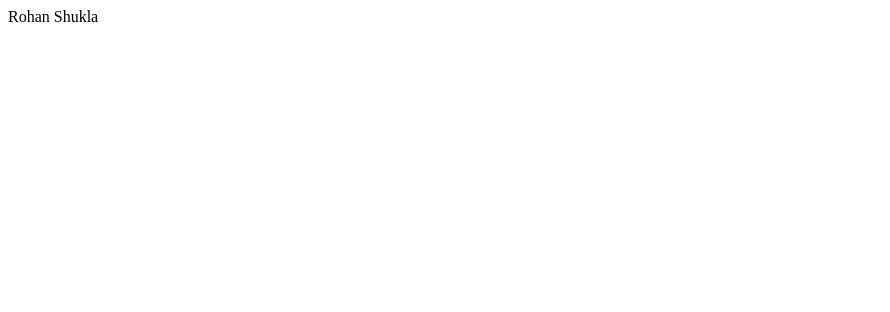
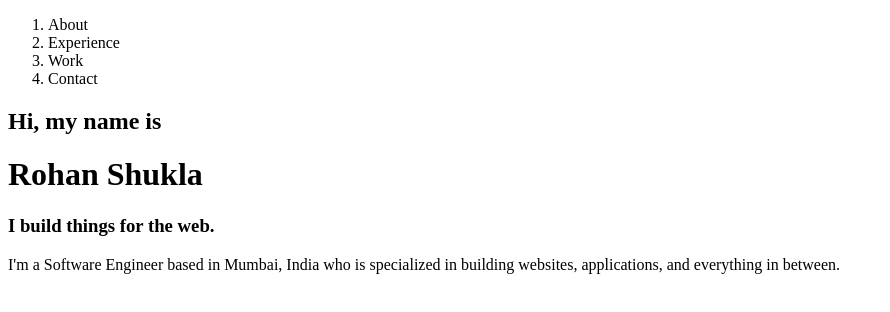
Before and after one commit to rohanshukla/portfolio_v1, a Gatsby site: page / in a window 1280 px wide. Shown: the whole page, without its empty margins (0-890 px from the left). Built offline with nearby package versions, Linux system fonts and the light colour scheme; Gatsby itself is replaced by a stand-in of ours.

Commit message:
Hero and Home added

```diff
--- a/gatsby-config.js
+++ b/gatsby-config.js
@@ -1,10 +1,20 @@
-/**
- * Configure your Gatsby site with this file.
- *
- * See: https://www.gatsbyjs.org/docs/gatsby-config/
- */
+const config = require('./src/config')
 
 module.exports = {
   /* Your site config here */
-  plugins: [],
+  siteMetadata: {
+    title: config.siteTitle,
+    siteUrl: config.siteUrl,
+    description: config.siteDescription,
+  },
+  plugins: [
+    'gatsby-transformer-remark',
+    {
+      resolve: `gatsby-source-filesystem`,
+      options: {
+        name: `content`,
+        path: `${__dirname}/src/content`
+      }
+    }
+  ],
 }
--- a/package.json
+++ b/package.json
@@ -20,6 +20,8 @@
   },
   "dependencies": {
     "gatsby": "^2.22.15",
+    "gatsby-source-filesystem": "^2.3.10",
+    "gatsby-transformer-remark": "^2.8.14",
     "react": "^16.12.0",
     "react-dom": "^16.12.0"
   },
--- /dev/null
+++ b/src/components/hero.js
@@ -0,0 +1,17 @@
+import React from "react"
+
+const Hero = ({ data }) => {
+    const { frontmatter, html } = data[0].node;
+    return (
+        <header>
+            <h2>{frontmatter.title}</h2>
+            <h1>{frontmatter.name}</h1>
+            <h3>{frontmatter.subtitle}</h3>
+            <div dangerouslySetInnerHTML={{ __html: html }}>
+
+            </div>
+        </header>
+    )
+}
+
+export default Hero
--- /dev/null
+++ b/src/components/menu.js
@@ -0,0 +1,18 @@
+import React from "react"
+import { navLinks } from '../config'
+
+const Menu = () => {
+    return (
+        <ol>
+            {
+                navLinks.map((data, index) => {
+                    return (
+                        <li key={index}>{data.name}</li>
+                    )
+                })
+            }
+        </ol>
+    )
+}
+
+export default Menu
--- a/src/config.js
+++ b/src/config.js
@@ -9,5 +9,20 @@ module.exports = {
   name: 'Rohan Shukla',
   location: 'Mumbai, India',
   email: 'errohanshukla@gmail.com',
-  github: 'https://github.com/shuklarohan'
+  github: 'https://github.com/shuklarohan',
+
+  navLinks: [
+    {
+      name: 'About',
+    },
+    {
+      name: 'Experience',
+    },
+    {
+      name: 'Work',
+    },
+    {
+      name: 'Contact',
+    },
+  ],
 };
--- a/src/pages/index.js
+++ b/src/pages/index.js
@@ -1,13 +1,35 @@
 import React from "react"
+import { graphql } from "gatsby"
 
 import Layout from "../components/layout"
+import Menu from "../components/menu"
+import Hero from "../components/hero"
 
-const IndexPage = () => {
+const IndexPage = ({ location, data }) => {
   return (
     <Layout>
-      Rohan Shukla
+      <Menu />
+      <Hero data={data.hero.edges} />
     </Layout>
   )
 }
 
-export default IndexPage
+export default IndexPage;
+
+export const pageQuery = graphql`
+  {
+    hero: allMarkdownRemark(filter: { fileAbsolutePath: { regex: "/hero/" } }) {
+      edges {
+        node {
+          frontmatter {
+            title
+            name
+            subtitle
+            buttonText
+          }
+          html
+        }
+      }
+    }
+  }
+  `;
```
Also changed, not shown: src/content/about/index.md (renamed from content/about/index.md), src/content/about/me.jpg (renamed from content/about/me.jpg), src/content/hero/index.md (renamed from content/hero/index.md), 1 other file.
